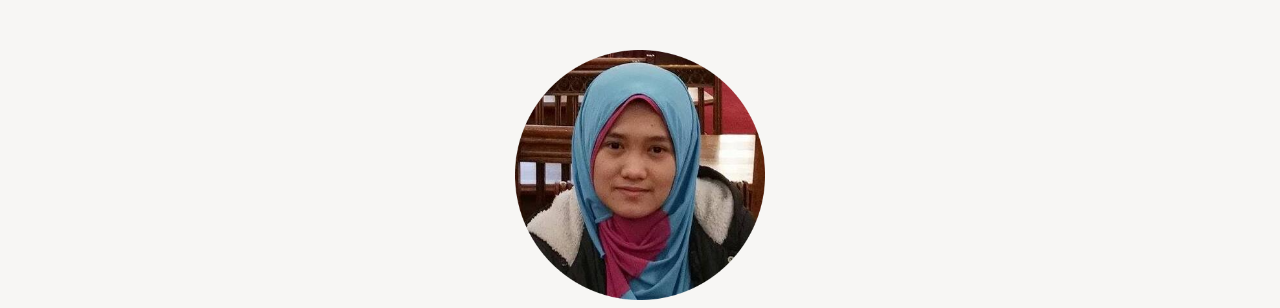
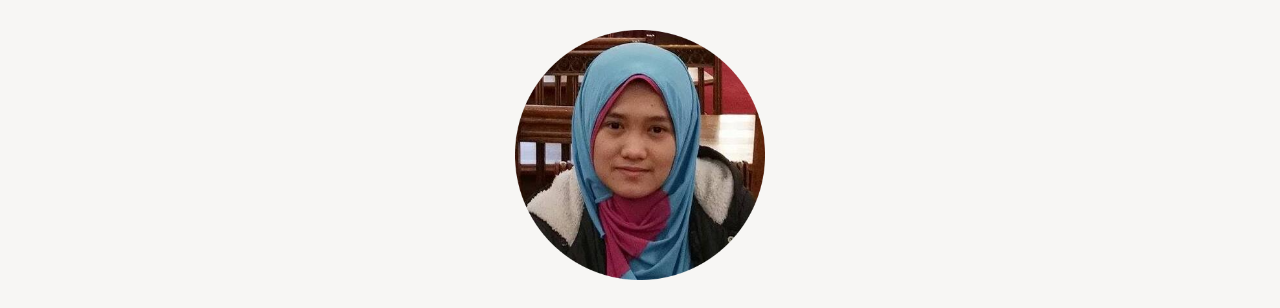
Before and after one commit to Nur-Fatin/CV, a plain HTML site: page index.html in a window 1280 px wide. Shown: the top 308 px of the page. Drawn offline with Linux system fonts and the light colour scheme; a web font is replaced by a local one.

Commit message:
Update styles.css

```diff
--- a/styles.css
+++ b/styles.css
@@ -81,7 +81,7 @@ ul {
 .profile-img {
     height: 250px;
     width: 250px;
-    padding: 50px 0 30px 0;
+    padding: 30px 0 30px 0;
 }
 
 .subtitle {
```
